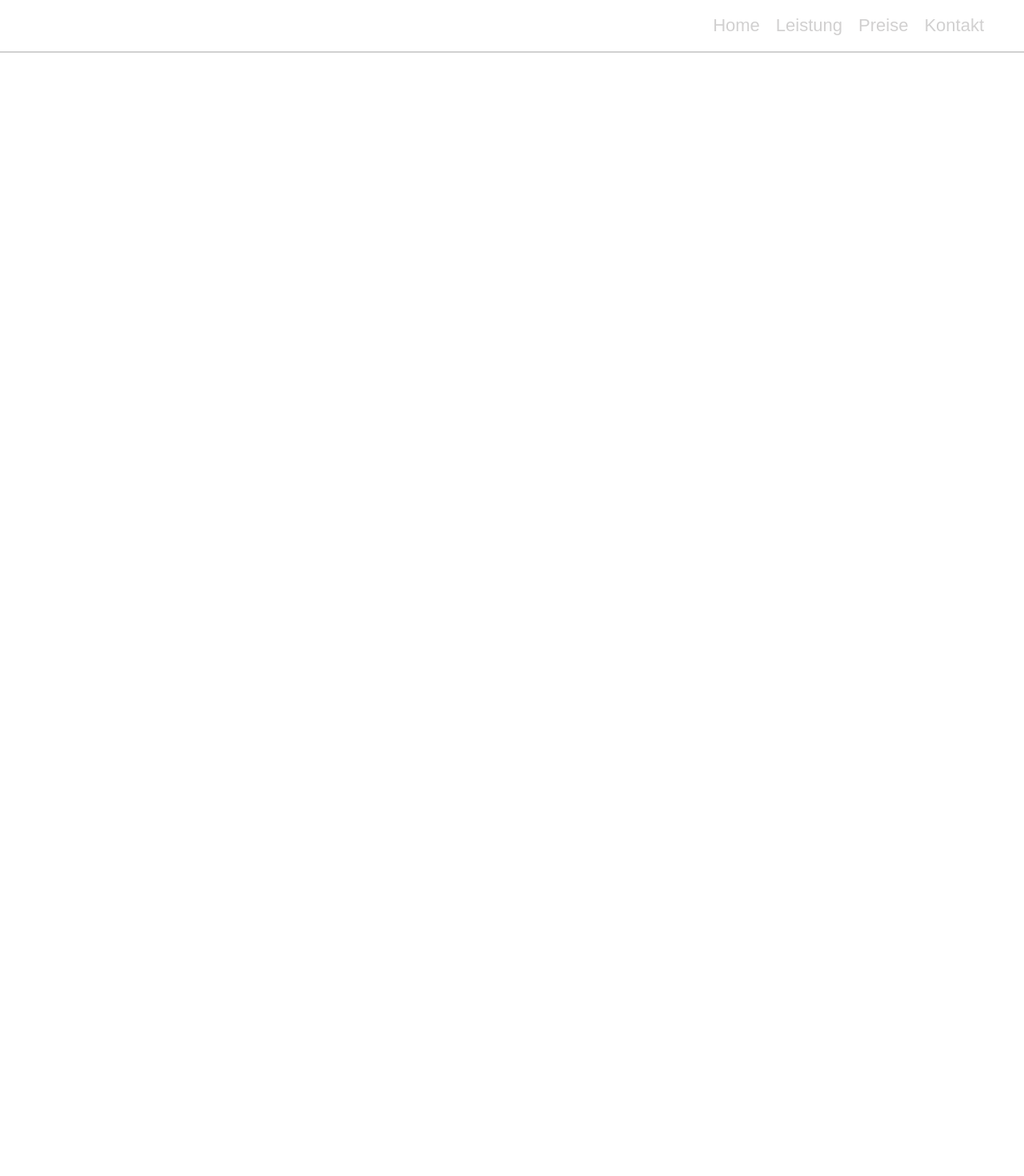
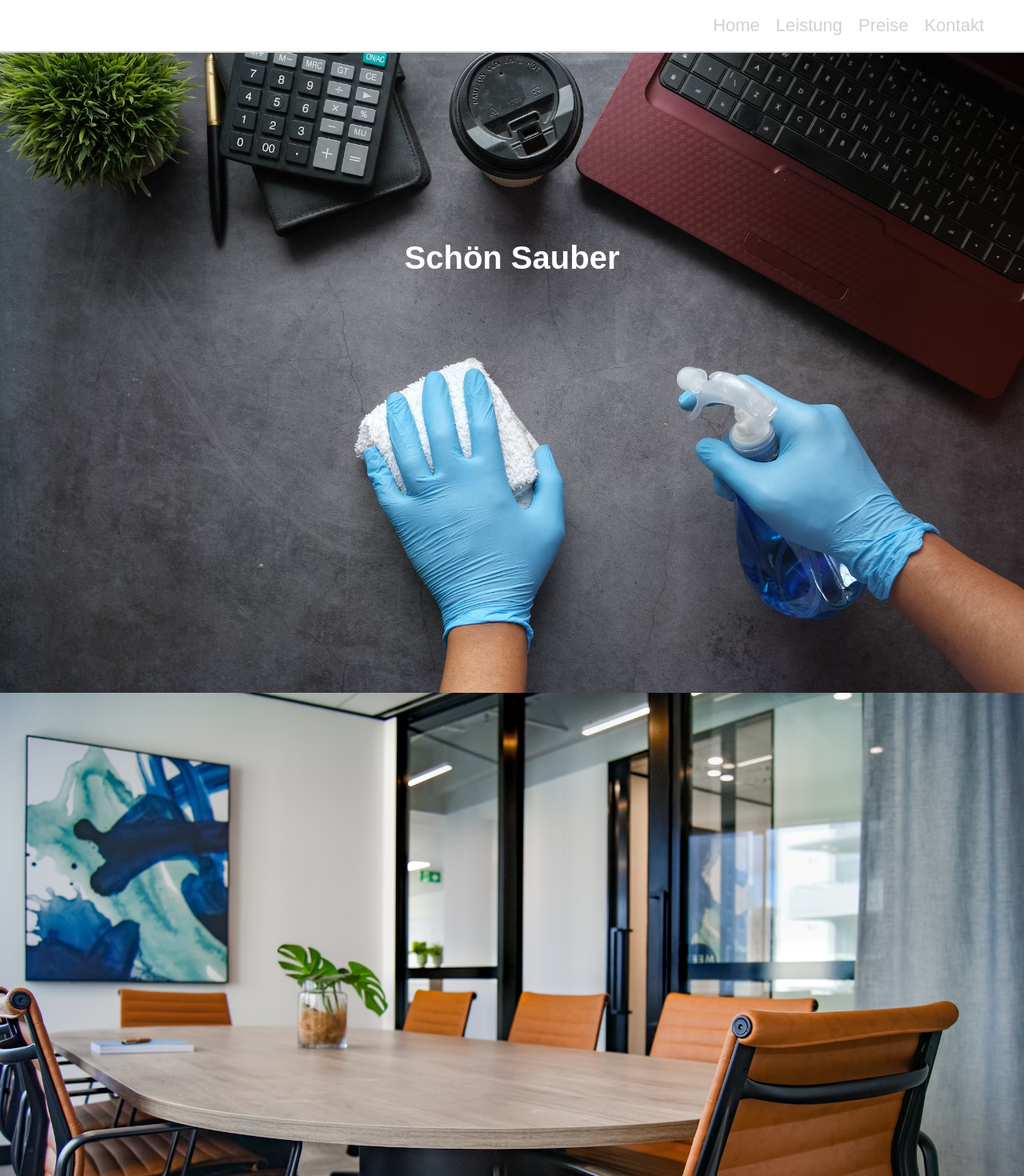
Before and after one commit to PabloReynaga/CleaningServicePage, a Vue app: page / in a window 1280 px wide. Shown: the top 1470 px of the page at 80% size. Before the commit the page ends 800 px from the top, so only its background shows below. Built offline with nearby package versions, Linux system fonts and the light colour scheme.

Commit message:
Slider works

```diff
--- a/src/components/section/Home.vue
+++ b/src/components/section/Home.vue
@@ -1,13 +1,18 @@
 <script setup>
+import Carousel from '../slider/Carousel.vue';
 
-let slides = ['./img/photo1.png','./img/photo2.png', './img/photo3.png' ]
+
+let slides = [ '/src/components/img/photo1.png',
+               '/src/components/img/photo2.png',
+               '/src/components/img/photo3.png'
+            ]
 
 
 
 </script>
 <template>
 
-
+        <Carousel :slides="slides"></Carousel>
 
 
 </template>
--- a/src/components/slider/Carousel.vue
+++ b/src/components/slider/Carousel.vue
@@ -1,11 +1,19 @@
 <script setup>
+
+import CarouselItem from './CarouselItem.vue';
+
+const props= defineProps(['slides']);
 
 </script>
 
 <template>
     <div class="carousel">
         <div class="carousel-inner">
-
+            <CarouselItem
+            v-for="(slide, index) in slides"
+            :slide="slide"
+            :key="`item-${index}`">
+            </CarouselItem>
         </div>
         <div class="title-container">
             <h1 class="title-home">Schön Sauber</h1>
@@ -24,10 +32,6 @@
     color: $white;
     font-size: 40px;
     top:300px;
-
-
-
-
 }
 .title-container{
 
--- a/src/components/slider/CarouselItem.vue
+++ b/src/components/slider/CarouselItem.vue
@@ -1,12 +1,13 @@
 <script setup>
 
-const props = defineProps(['slides']);
+
+const props = defineProps(['slide']);
 
 
 </script>
 <template>
     <div>
-        <div class="carousel-item" v-for="slide in slides" :key="slide">
+        <div class="carousel-item">
                 <div class="img-container">
                     <img class="img" :src="slide" >
                 </div>
```
